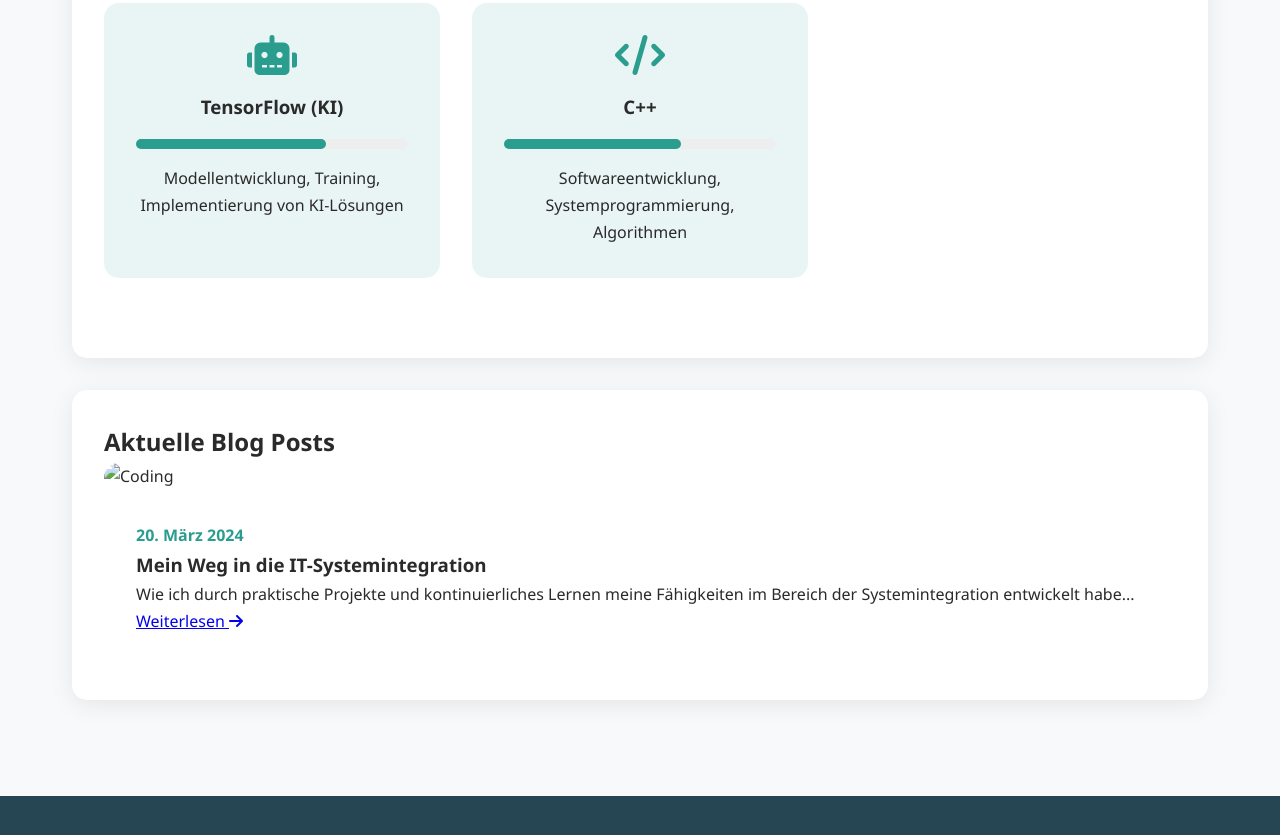
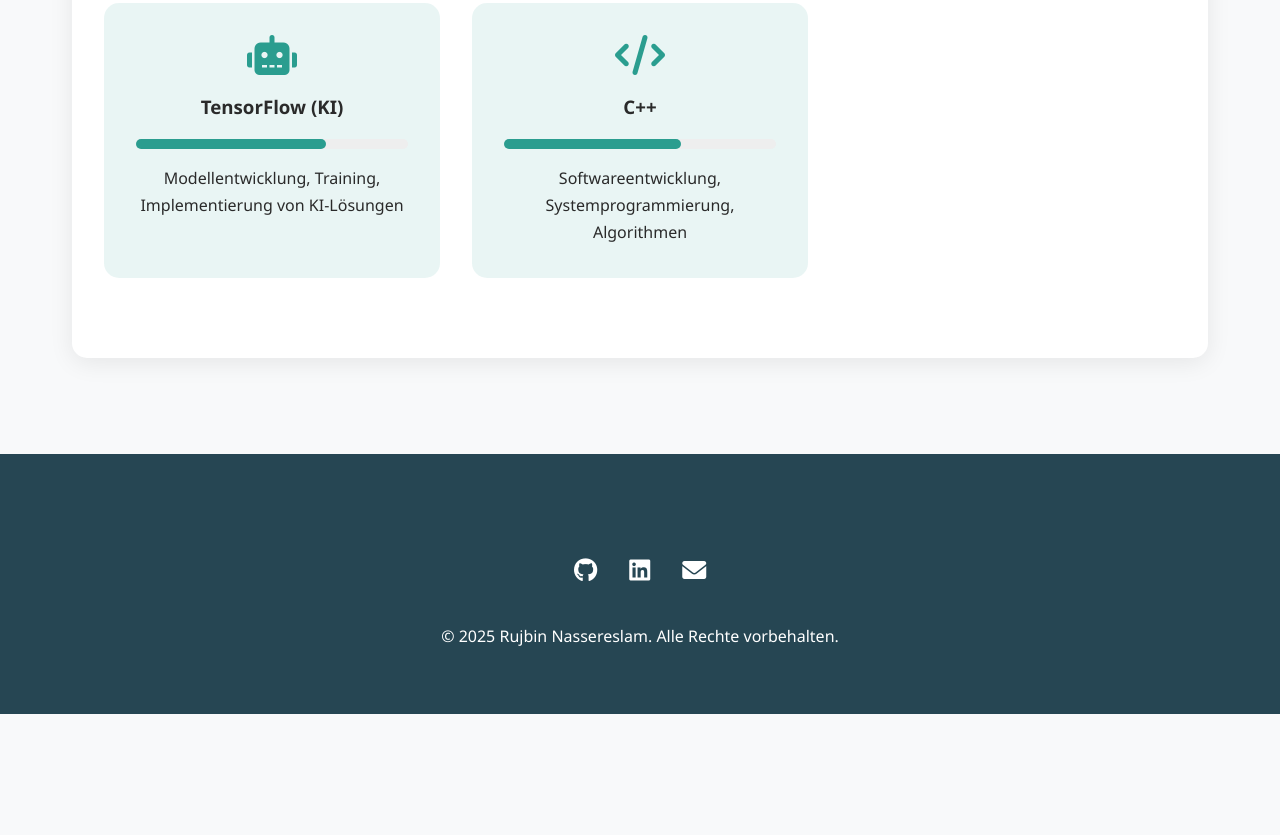
Before and after one commit to rujbin/rujbin.github.io, a plain HTML site: page index.html in a window 1280 px wide. Shown: the part 1359-2194 px from the top of the page. After the commit the page ends 2073 px from the top, so only its background shows below. Drawn offline with Linux system fonts and the light colour scheme.

Commit message:
Update index.html

```diff
--- a/index.html
+++ b/index.html
@@ -222,7 +222,6 @@
         <section id="about" class="card">
             <h2>Über mich</h2>
             <div class="about-content">
-                <img src="profilbild.jpg" alt="Profilbild" style="width: 150px; border-radius: 50%; float: left; margin-right: 2rem;">
                 <p>
                     Seit meiner Kindheit bin ich stark von der Welt der IT fasziniert. Diese Leidenschaft hat mich dazu geführt, Fachinformatiker für Systemintegration zu werden. Mit umfangreicher Erfahrung in der Administration und dem Management von IT-Systemen strebe ich stets danach, sichere und effiziente IT-Infrastrukturen zu entwickeln. Mein Fokus liegt auf der Implementierung von Lösungen, die den höchsten Sicherheitsstandards entsprechen und den Anforderungen moderner Unternehmen gerecht werden.
                 </p>
@@ -308,22 +307,6 @@
                 <!-- Weitere Skills können hier hinzugefügt werden -->
             </div>
         </section>
-
-        <section id="blog" class="card">
-            <h2>Aktuelle Blog Posts</h2>
-            <div class="blog-grid">
-                <article class="post">
-                    <img src="coding.jpg" alt="Coding">
-                    <div class="post-content">
-                        <span class="post-date">20. März 2024</span>
-                        <h3>Mein Weg in die IT-Systemintegration</h3>
-                        <p>Wie ich durch praktische Projekte und kontinuierliches Lernen meine Fähigkeiten im Bereich der Systemintegration entwickelt habe...</p>
-                        <a href="#">Weiterlesen <i class="fas fa-arrow-right"></i></a>
-                    </div>
-                </article>
-                <!-- Weitere Posts können hier hinzugefügt werden -->
-            </div>
-        </section>
     </main>
 
     <footer>
```
